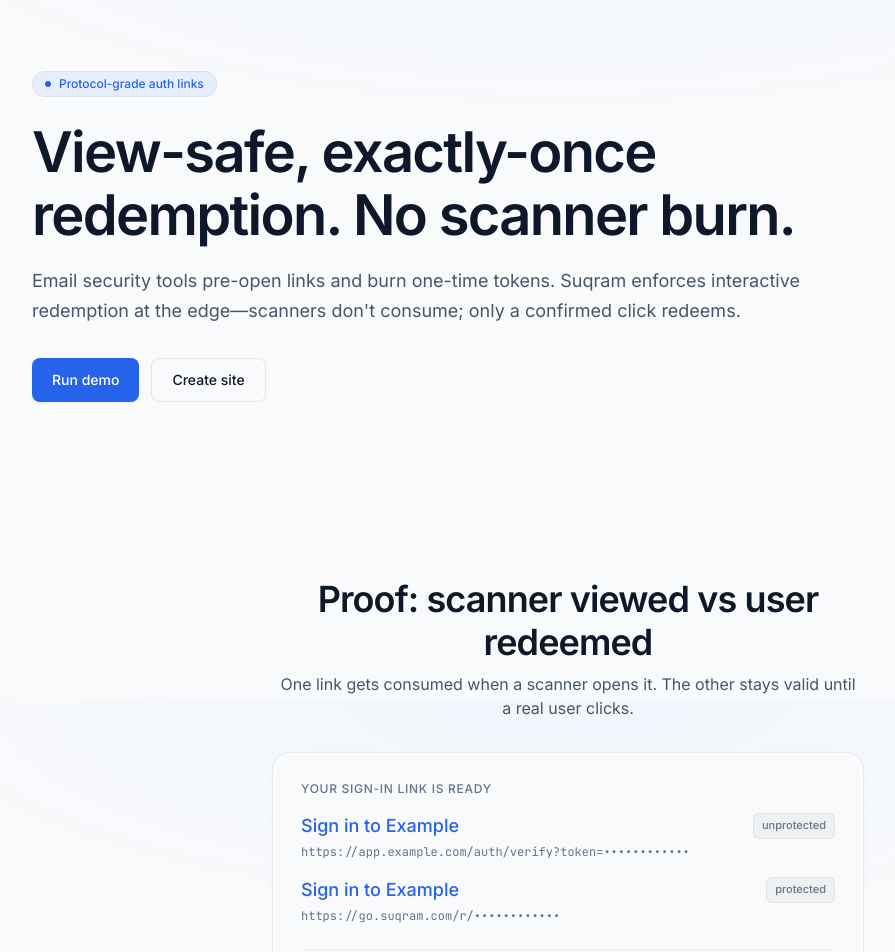
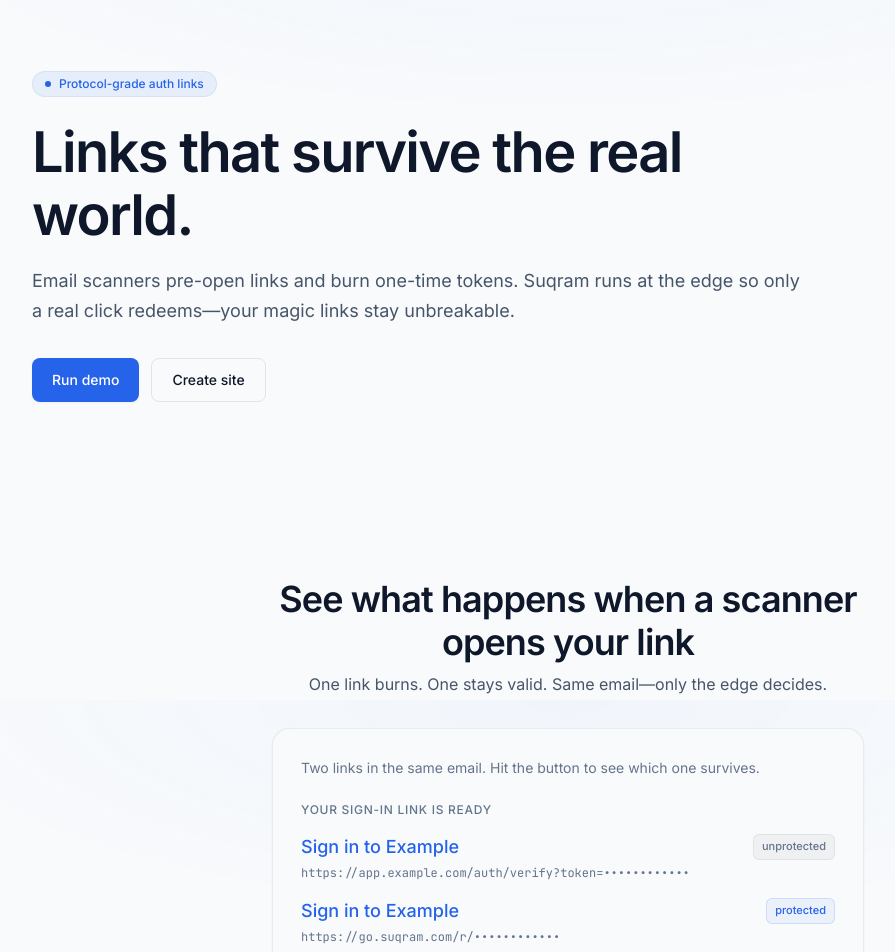
Before and after one commit to macuunamatata/Suqram, a Next.js app in the folder site/: page / in a window 1280 px wide. Shown: the part 100-1052 px from the top of the page, without its empty margins (72-967 px from the left). Built offline with nearby package versions, Linux system fonts and the light colour scheme.

Commit message:
Polish UI/UX to domained feel

```diff
--- a/site/app/components/DemoBeforeAfter.tsx
+++ b/site/app/components/DemoBeforeAfter.tsx
@@ -1,6 +1,8 @@
 "use client";
 
 import { useState, useCallback, useEffect, useRef } from "react";
+import Link from "next/link";
+import { motion, useReducedMotion } from "framer-motion";
 
 const DEMO_CREATE_URL = "https://go.suqram.com/demo/create";
 const DEMO_SCAN_URL = "https://go.suqram.com/demo/scan";
@@ -27,7 +29,21 @@ const PROTECTED_DISPLAY_URL = "https://go.suqram.com/r/••••••••
 
 const STEP_MS = 500;
 
+const container = {
+  hidden: { opacity: 0 },
+  show: {
+    opacity: 1,
+    transition: { staggerChildren: 0.08, delayChildren: 0.05 },
+  },
+};
+
+const tile = {
+  hidden: { opacity: 0, y: 10 },
+  show: { opacity: 1, y: 0 },
+};
+
 export default function DemoBeforeAfter() {
+  const prefersReducedMotion = useReducedMotion() ?? false;
   const [status, setStatus] = useState<Status>("idle");
   const [error, setError] = useState<string | null>(null);
   const runIdRef = useRef(0);
@@ -100,8 +116,8 @@ export default function DemoBeforeAfter() {
 
     abortRef.current = null;
 
-    const reduceMotion = reduceMotionRef.current;
-    if (reduceMotion) {
+    const reduceMotionVal = reduceMotionRef.current;
+    if (reduceMotionVal) {
       setStatus("done");
       return;
     }
@@ -122,13 +138,17 @@ export default function DemoBeforeAfter() {
     <section className="py-12 sm:py-16" aria-label="Demo">
       <div className="mx-auto max-w-[640px] px-4 sm:px-6 demoPanel">
         <h2 className="section-h2 text-center">
-          Proof: scanner viewed vs user redeemed
+          See what happens when a scanner opens your link
         </h2>
         <p className="mt-2 text-center text-[var(--text-secondary)] max-w-xl mx-auto text-sm sm:text-base leading-relaxed">
-          One link gets consumed when a scanner opens it. The other stays valid until a real user clicks.
+          One link burns. One stays valid. Same email—only the edge decides.
         </p>
 
         <div className="demoPanel-inner mt-8">
+          <p className="demoPanel-hook">
+            Two links in the same email. Hit the button to see which one survives.
+          </p>
+
           {/* Email snippet */}
           <div className="demoEmail">
             <p className="demoEmail-eyebrow">Your sign-in link is ready</p>
@@ -144,7 +164,7 @@ export default function DemoBeforeAfter() {
             <div className="demoEmail-row">
               <div className="demoEmail-rowInner">
                 <span className="demoEmail-link">Sign in to Example</span>
-                <span className="demoEmail-pill">protected</span>
+                <span className="demoEmail-pill demoEmail-pillProtected">protected</span>
               </div>
               <p className="demoEmail-url" title={PROTECTED_DISPLAY_URL}>
                 {PROTECTED_DISPLAY_URL}
@@ -154,7 +174,6 @@ export default function DemoBeforeAfter() {
 
           <hr className="demoPanel-divider" aria-hidden />
 
-          {/* Primary CTA — label + 3-dot pulse on right when running */}
           <button
             type="button"
             onClick={runDemo}
@@ -174,27 +193,46 @@ export default function DemoBeforeAfter() {
           </button>
 
           {showOutcomes && (
-            <div className="demoOutcomes">
-              <div className="demoOutcome" data-status="expired">
+            <motion.div
+              className="demoOutcomes"
+              variants={prefersReducedMotion ? undefined : container}
+              initial="hidden"
+              animate="show"
+            >
+              <motion.div
+                className="demoOutcome"
+                data-status="expired"
+                variants={prefersReducedMotion ? undefined : tile}
+              >
                 <div className="demoOutcome-header">
                   <IconX className="demoOutcome-icon" aria-hidden />
                   <p className="demoOutcome-title">Expired</p>
                 </div>
-                <p className="demoOutcome-desc">Token was consumed by scanner.</p>
-                <p className="demoOutcome-why">Scanners that open links consume one-time tokens.</p>
-              </div>
-              <div className="demoOutcome" data-status="valid">
+                <p className="demoOutcome-desc">User sees &quot;Link expired&quot;—token was consumed by the scanner.</p>
+                <p className="demoOutcome-why">Scanners that open links burn one-time tokens.</p>
+              </motion.div>
+              <motion.div
+                className="demoOutcome"
+                data-status="valid"
+                variants={prefersReducedMotion ? undefined : tile}
+              >
                 <div className="demoOutcome-header">
                   <IconCheck className="demoOutcome-icon" aria-hidden />
                   <p className="demoOutcome-title">Still valid</p>
                 </div>
-                <p className="demoOutcome-desc">Scanner views don&apos;t redeem.</p>
-                <p className="demoOutcome-why">Only interactive redemption counts.</p>
-              </div>
-            </div>
+                <p className="demoOutcome-desc">User can still sign in. Scanner views don&apos;t redeem.</p>
+                <p className="demoOutcome-why">Only interactive redemption counts—links survive the real world.</p>
+              </motion.div>
+            </motion.div>
           )}
 
           {showOutcomes && (
+            <>
+              <div className="demoPanel-ctaWrap">
+                <Link href="/start" className="demoPanel-ctaSecondary">
+                  Protect your links →
+                </Link>
+              </div>
               <details className="demoDetails">
                 <summary className="demoDetails-summary">
                   <ChevronIcon className="demoDetails-chevron" aria-hidden />
@@ -219,6 +257,7 @@ export default function DemoBeforeAfter() {
                   </div>
                 </div>
               </details>
+            </>
           )}
 
           {error && (
@@ -228,7 +267,7 @@ export default function DemoBeforeAfter() {
           )}
 
           <p className="demoPanel-footer">
-            No signup. Runs on suqram.com.
+            No signup. Runs on Suqram&apos;s edge.
           </p>
         </div>
       </div>
--- a/site/app/globals.css
+++ b/site/app/globals.css
@@ -547,6 +547,13 @@ h3 {
     gap: var(--gap-lg);
   }
 
+  .demoPanel-hook {
+    font-size: 14px;
+    color: var(--muted);
+    line-height: 1.5;
+    margin: 0;
+  }
+
   /* Email snippet — real email module */
   .demoEmail {
     display: flex;
@@ -599,6 +606,11 @@ h3 {
     border-radius: 6px;
     background: rgba(0, 0, 0, 0.04);
     border: 1px solid var(--border);
+  }
+  .demoEmail-pillProtected {
+    color: var(--blue);
+    background: rgba(37, 99, 235, 0.06);
+    border-color: rgba(37, 99, 235, 0.15);
   }
   .demoEmail-url {
     font-family: var(--font-mono);
@@ -742,6 +754,28 @@ h3 {
     opacity: 0.9;
   }
 
+  .demoPanel-ctaWrap {
+    display: flex;
+    justify-content: center;
+    margin-top: 2px;
+  }
+  .demoPanel-ctaSecondary {
+    font-size: 15px;
+    font-weight: 500;
+    color: var(--blue);
+    text-decoration: none;
+    text-underline-offset: 3px;
+    transition: color var(--duration-ui) var(--ease-out), text-decoration-color var(--duration-ui) var(--ease-out);
+  }
+  .demoPanel-ctaSecondary:hover {
+    text-decoration: underline;
+  }
+  .demoPanel-ctaSecondary:focus-visible {
+    outline: none;
+    border-radius: 6px;
+    box-shadow: 0 0 0 2px rgba(37, 99, 235, 0.25);
+  }
+
   /* Trace — "View trace" with chevron, collapsed by default */
   .demoDetails {
     margin-top: 0;
--- a/site/app/page.tsx
+++ b/site/app/page.tsx
@@ -3,9 +3,9 @@ import Link from "next/link";
 import DemoBeforeAfter from "./components/DemoBeforeAfter";
 
 export const metadata: Metadata = {
-  title: "Suqram — Protocol-grade auth links",
+  title: "Suqram — Unbreakable auth links",
   description:
-    "View-safe, exactly-once redemption. Magic links that survive scanners. Dev infra for auth links.",
+    "Links that survive the real world. Edge solution for magic links—scanners don't burn tokens; only a real click redeems.",
 };
 
 const CONTAINER = "mx-auto w-full max-w-[1120px] px-4 sm:px-6";
@@ -67,10 +67,10 @@ export default function HomePage() {
               Protocol-grade auth links
             </p>
             <h1 className="hero-h1 mt-6">
-              View-safe, exactly-once redemption. No scanner burn.
+              Links that survive the real world.
             </h1>
             <p className="mt-5 body-hero text-[var(--text-secondary)] leading-relaxed">
-              Email security tools pre-open links and burn one-time tokens. Suqram enforces interactive redemption at the edge—scanners don't consume; only a confirmed click redeems.
+              Email scanners pre-open links and burn one-time tokens. Suqram runs at the edge so only a real click redeems—your magic links stay unbreakable.
             </p>
             <div className="mt-8 flex flex-col sm:flex-row items-start gap-3">
               <Link href="#demo" className="btn-hero">
```
Lines whose indentation alone changed are shown as unchanged.
